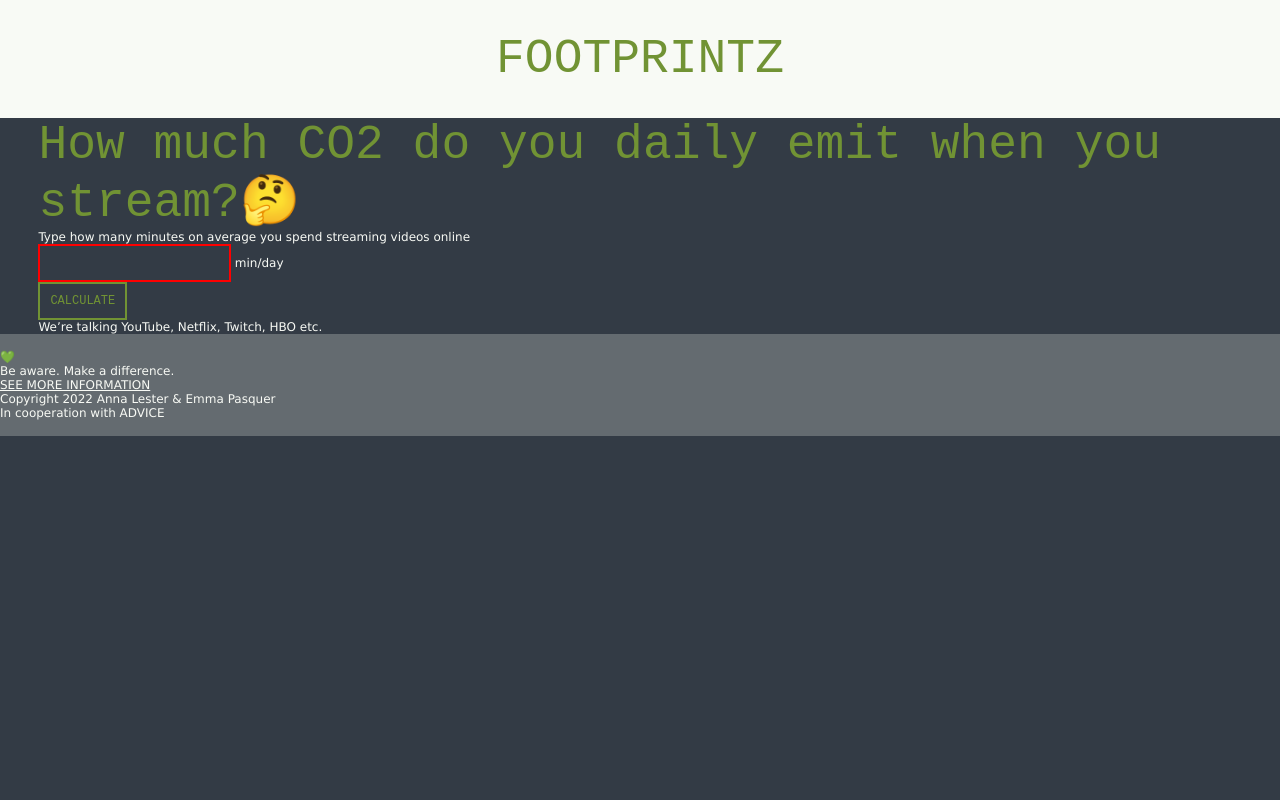
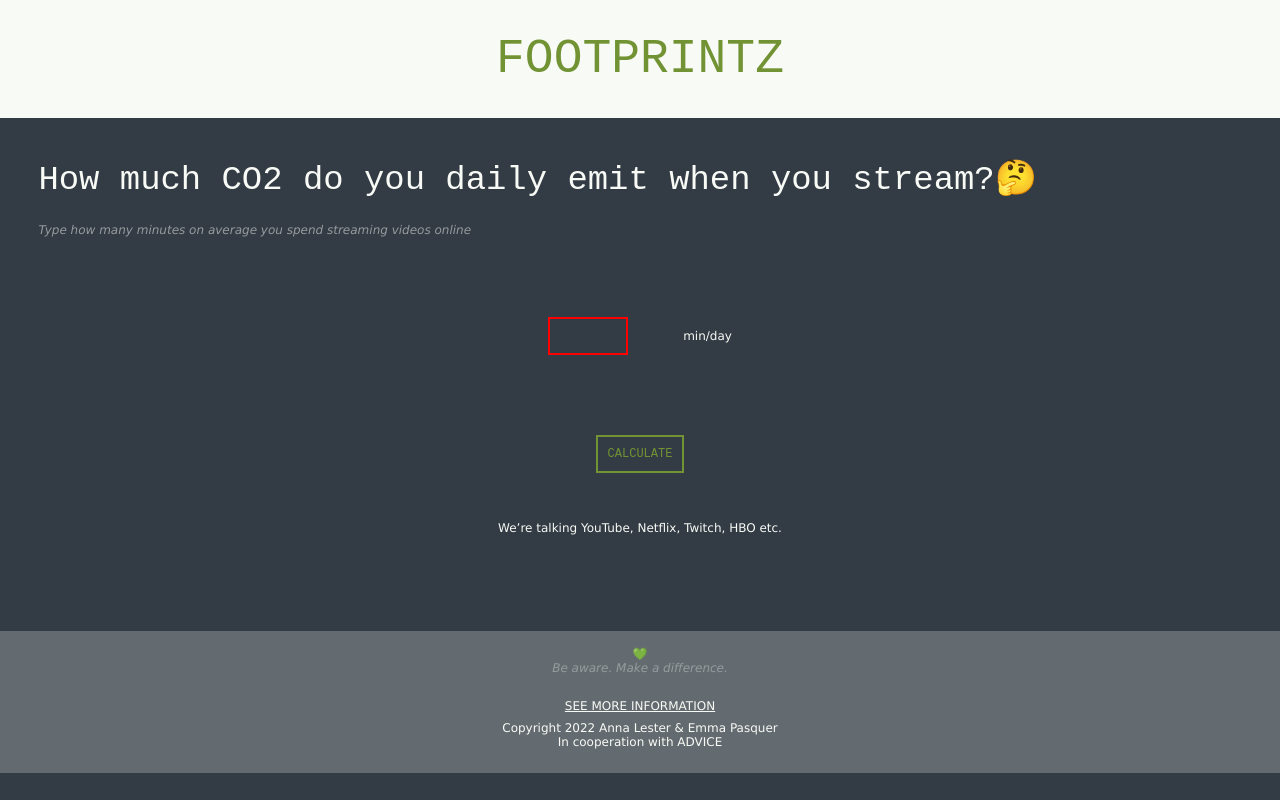
Before and after one commit to emma673r/footprintz, a Next.js app: page / in a window 1280 px wide. Both pictures are taken after a click on the button "How Much Do I Stream?". Built offline with nearby package versions, Linux system fonts and the light colour scheme.

Commit message:
done for today

```diff
--- a/components/Book.js
+++ b/components/Book.js
@@ -2,6 +2,14 @@ import React from "react";
 import Image from "next/image";
 import svgbook from "../svg/new-book.svg";
 const Book = (props) => {
-  return <Image src={svgbook} alt="book" width="100px" height="100px" />;
+  return (
+    <Image
+      className="book"
+      src={svgbook}
+      alt="book"
+      width="100px"
+      height="100px"
+    />
+  );
 };
 export default Book;
--- a/components/EndAverage.js
+++ b/components/EndAverage.js
@@ -1,16 +1,58 @@
 /* eslint-disable react/no-unescaped-entities */
 import React from "react";
 import Icecream from "../components/Icecream";
+import Book from "../components/Book";
+import Medal from "../components/Medal";
 function EndAverage(props) {
   console.log(props);
+
+  function refreshPage() {
+    window.location.reload(false);
+  }
+
+  function endTheSuffering() {
+    if (props.calculatedState === "UNDER") {
+      console.log("tis good");
+      return (
+        <>
+          <p>Keep up the excellent work! Here's your medal!💚♻️</p>
+
+          <Medal />
+        </>
+      );
+    } else if (props.calculatedState === "ABOVE") {
+      console.log("tis bad");
+      return (
+        <>
+          <p>
+            Bright side is you get to work on it ! Awareness is the first step.
+            Here(link) are some tips and tricks on how to be carbon friendly
+            when you're online💚♻️
+          </p>
+
+          <Book />
+        </>
+      );
+    } else {
+      console.log("tis average");
+      return (
+        <>
+          <p>
+            Go get that ice cream, you deserve it! And maybe also learn about
+            new ways to improve your carbon footprint here (INSERT LINK) Good
+            job anyways!💚♻️
+          </p>
+
+          <Icecream />
+        </>
+      );
+    }
+  }
+
   return (
     <>
-      <p>
-        Go get that ice cream, you deserve it! And maybe also learn about new ways to improve your carbon footprint here (INSERT LINK) Good job
-        anyways!💚♻️
-      </p>
-      <Icecream></Icecream>
-      <button>Restart</button>
+      {endTheSuffering()}
+      <button onClick={refreshPage}>Restart</button>
     </>
   );
 }
--- a/components/Icecream.js
+++ b/components/Icecream.js
@@ -3,7 +3,13 @@ import Image from "next/image";
 import svgicecream from "../svg/icecream.svg";
 const Icecream = (props) => {
   return (
-    <Image src={svgicecream} alt="icecream" width="100px" height="100px" />
+    <Image
+      className="icecream"
+      src={svgicecream}
+      alt="icecream"
+      width="100px"
+      height="100px"
+    />
   );
 };
 export default Icecream;
--- a/components/IndexIntroText.js
+++ b/components/IndexIntroText.js
@@ -6,30 +6,29 @@ function IndexIntroText() {
     <>
       <h2>How much CO2 do you emit when online?🤔</h2>
       <div>
-        <p>
+        <p className="white_border">
           To make all data relateable, we will be using <span>beans</span> as a
           means of comparison
         </p>
       </div>
-      <div>
-        <div>
-          <p>1 x </p>
+      <div className="flex_hor_wrapper beans">
+        <div className="flex_hor_wrapper">
+          <p>1</p>
           <SingleBean></SingleBean>
-          <p>
-            <span>=</span>
-            0.00052g CO2e
-          </p>
+          <span>=</span>
+          <p>0.00052g CO2e</p>
         </div>
-        <div>
-          <p>1000 x </p>
+        <div className="flex_hor_wrapper">
+          <p>1000</p>
           <SingleBean></SingleBean>
-          <p>
-            <span>=</span>
-            5.2g CO2e
-          </p>
+          <span>=</span>
+          <p>5.2g CO2e</p>
         </div>
       </div>
-      <h3>Now that you know, let's get started</h3>
+      <h3>
+        Now that you know <br />
+        Let's get started
+      </h3>
     </>
   );
 }
--- a/components/Layout.js
+++ b/components/Layout.js
@@ -13,16 +13,18 @@ function Layout({ children }) {
       </header>
       <main>{children}</main>
       <footer>
-        <div>
+        <div className="flex_wrapper be_aware">
           <div>
             <p>💚</p>
           </div>
-          <p>Be aware. Make a difference.</p>
+          <p>
+            <em>Be aware. Make a difference.</em>
+          </p>
         </div>
-        <div>
+        <div className="flex_wrapper">
           <Anchor href={"/information"}>SEE MORE INFORMATION</Anchor>
         </div>
-        <div>
+        <div className="flex_wrapper">
           <p>Copyright 2022 Anna Lester & Emma Pasquer</p>
           <p>In cooperation with ADVICE</p>
         </div>
--- a/components/Medal.js
+++ b/components/Medal.js
@@ -2,6 +2,14 @@ import React from "react";
 import Image from "next/image";
 import svgmedal from "../svg/new-medal.svg";
 const Medal = (props) => {
-  return <Image src={svgmedal} alt="medal" width="100px" height="100px" />;
+  return (
+    <Image
+      className="medal"
+      src={svgmedal}
+      alt="medal"
+      width="100px"
+      height="100px"
+    />
+  );
 };
 export default Medal;
--- a/components/StreamAverageResult.js
+++ b/components/StreamAverageResult.js
@@ -6,24 +6,37 @@ function StreamAverageResult({ ...props }) {
   const [beanResult, setBeanResult] = useState(false);
 
   function calculateEmissions() {
-    return parseInt(props.receivedData.minutes * props.streamingDataJson.impactNumber);
+    return parseInt(
+      props.receivedData.minutes * props.streamingDataJson.impactNumber
+    );
   }
 
   return (
     <>
       {beanResult && (
-        <StreamBeansAverage emissions={calculateEmissions()} streamingDataJson={props.streamingDataJson} receivedData={props.receivedData} />
+        <StreamBeansAverage
+          calculatedState={props.calculatedState}
+          emissions={calculateEmissions()}
+          streamingDataJson={props.streamingDataJson}
+          receivedData={props.receivedData}
+        />
       )}
       {!beanResult && (
         <>
           <h2>
-            YOUR DAILY EMISSIONS FOR {props.receivedData.minutes}MIN OF STREAMING ARE {calculateEmissions()}g CO2e A DAY!😌
+            YOUR DAILY EMISSIONS FOR {props.receivedData.minutes}MIN OF
+            STREAMING ARE {calculateEmissions()}g CO2e A DAY!😌
           </h2>
-          <p>YOU ARE {props.calculatedState} AVERAGE</p>
-          <p>The typical European streams 167.4 min/day and emits 153.45g CO2e/day.</p>
-          <button className="no_class" onClick={() => setBeanResult(true)}>
-            <WhiteArrow />
-          </button>
+          <h3>YOU ARE {props.calculatedState} AVERAGE !!</h3>
+          <h2>
+            The typical European streams 167.4 min/day and emits 153.45g
+            CO2e/day.
+          </h2>
+          <div className="flex_wrapper">
+            <button className="no_class" onClick={() => setBeanResult(true)}>
+              <WhiteArrow />
+            </button>
+          </div>
         </>
       )}
     </>
--- a/components/StreamBeansAverage.js
+++ b/components/StreamBeansAverage.js
@@ -7,10 +7,11 @@ import EndAverage from "./EndAverage";
 import { useState, useEffect } from "react";
 
 function StreamBeansAverage({ ...props }) {
+  console.log("hello", props.calculatedState);
   const [showResult, setShowResult] = useState(false);
   // const [getEnding, setGetEnding] = useState("");
 
-  const [ending, setEnding] = useState(["good", "bad", "average"]);
+  // const [ending, setEnding] = useState(["good", "bad", "average"]);
 
   const carbonData = {
     name: "g CO2e",
@@ -62,22 +63,37 @@ function StreamBeansAverage({ ...props }) {
   //   setGetEnding(calculateEnding());
   // }, [calculateBeans, avgBeans.min, avgBeans.max]);
 
+  // function calculateEnding() {
+  //   if (calculateBeans() < avgBeans.min) {
+  //     return 1;
+  //   } else if (calculateBeans() > avgBeans.max) {
+  //     return 3;
+  //   } else {
+  //     return 2;
+  //   }
+  // }
+
   // setGetEnding(calculateEnding());
   return (
     <>
-      {showResult && <EndAverage />}
+      {showResult && <EndAverage calculatedState={props.calculatedState} />}
       {!showResult && (
         <>
           {" "}
           <h2>Your daily emissions in beans is {calculateBeans()} beans</h2>
-          <p>{calculateState()}</p>
-          <p>The average Europeans daily streaming emissions in beans is equivalent to 2 915 550 beans</p>
-          <p>
+          <div className="flex_wrapper">{calculateState()}</div>
+          <h2>
+            The average Europeans daily streaming emissions in beans is
+            equivalent to 2 915 550 beans
+          </h2>
+          <div className="flex_wrapper">
             <AverageBeans />
-          </p>
-          <button className="no_class" onClick={() => setShowResult(true)}>
-            <WhiteArrow />
-          </button>
+          </div>
+          <div className="flex_wrapper">
+            <button className="no_class" onClick={() => setShowResult(true)}>
+              <WhiteArrow />
+            </button>
+          </div>
         </>
       )}
     </>
--- a/components/StreamForm.js
+++ b/components/StreamForm.js
@@ -59,21 +59,44 @@ function StreamForm() {
   return (
     <>
       {streamDataSent ? (
-        <StreamAverageResult calculatedState={calculatedState} receivedData={receivedData} streamingDataJson={streamingDataJson} />
+        <StreamAverageResult
+          calculatedState={calculatedState}
+          receivedData={receivedData}
+          streamingDataJson={streamingDataJson}
+        />
       ) : (
         <>
           <div className="stream-text">
-            <h1>How much CO2 do you daily emit when you stream?🤔</h1>
-            <p>Type how many minutes on average you spend streaming videos online</p>
+            <h2>How much CO2 do you daily emit when you stream?🤔</h2>
+            <p>
+              <em>
+                Type how many minutes on average you spend streaming videos
+                online
+              </em>
+            </p>
           </div>
-          <form onSubmit={submitStreamForm} ref={streamData} className="stream-form">
-            <div className="form-group">
+          <form
+            onSubmit={submitStreamForm}
+            ref={streamData}
+            className="stream-form flex_wrapper"
+          >
+            <div className="form-group flex_wrapper">
               <div className="input-group">
-                <input type="text" id="streaming" name="streaming" inputMode="numeric" pattern="[0-999]+" required />{" "}
+                <input
+                  type="text"
+                  id="streaming"
+                  name="streaming"
+                  inputMode="numeric"
+                  pattern="[0-999]+"
+                  maxLength={"6ch"}
+                  required
+                />{" "}
                 <label htmlFor="streaming">min/day</label>
               </div>
               <button>CALCULATE</button>
-              <p>We’re talking YouTube, Netflix, Twitch, HBO etc.</p>
+              <p className="paddings">
+                We’re talking YouTube, Netflix, Twitch, HBO etc.
+              </p>
             </div>
           </form>
         </>
--- a/styles/globals.scss
+++ b/styles/globals.scss
@@ -100,6 +100,23 @@ footer {
   background-color: $color-dark;
   padding-bottom: 2vh;
   padding-top: 2vh;
+  width: 100vw;
+}
+
+.paddings {
+  padding-top: 6vh;
+  padding-bottom: 10vh;
+}
+
+.stream-form {
+  padding: 10vh;
+}
+
+.input-group {
+  padding-bottom: 10vh;
+  label {
+    padding-left: 4vw;
+  }
 }
 
 button {
@@ -118,6 +135,7 @@ button:hover {
 input[type="text"] {
   outline: none;
   border: $color-lightest solid 2px;
+  width: 12ch;
   max-height: 3rem;
   padding: 1.4rem;
   background-color: transparent;
@@ -150,15 +168,25 @@ span {
   margin-bottom: 2vh;
 }
 
+.book,
+.medal,
+.icecream {
+  width: 60%;
+}
 .no_class {
+  display: flex;
+  justify-self: center;
+  align-self: center;
   border: none;
   padding: 0;
-  background-color: none;
+  background-color: transparent;
+  padding-bottom: 6vh;
+  padding-top: 6vh;
 }
+
 .no_class:hover {
-  border: none;
-  padding: 0;
-  background-color: none;
+  background-color: transparent;
+  scale: 1.2;
 }
 
 .s-buttons {
@@ -191,6 +219,10 @@ span {
   display: flex;
   justify-content: center;
   align-items: center;
+}
+
+.beans {
+  gap: 5vw;
 }
 
 .be_aware {
```
